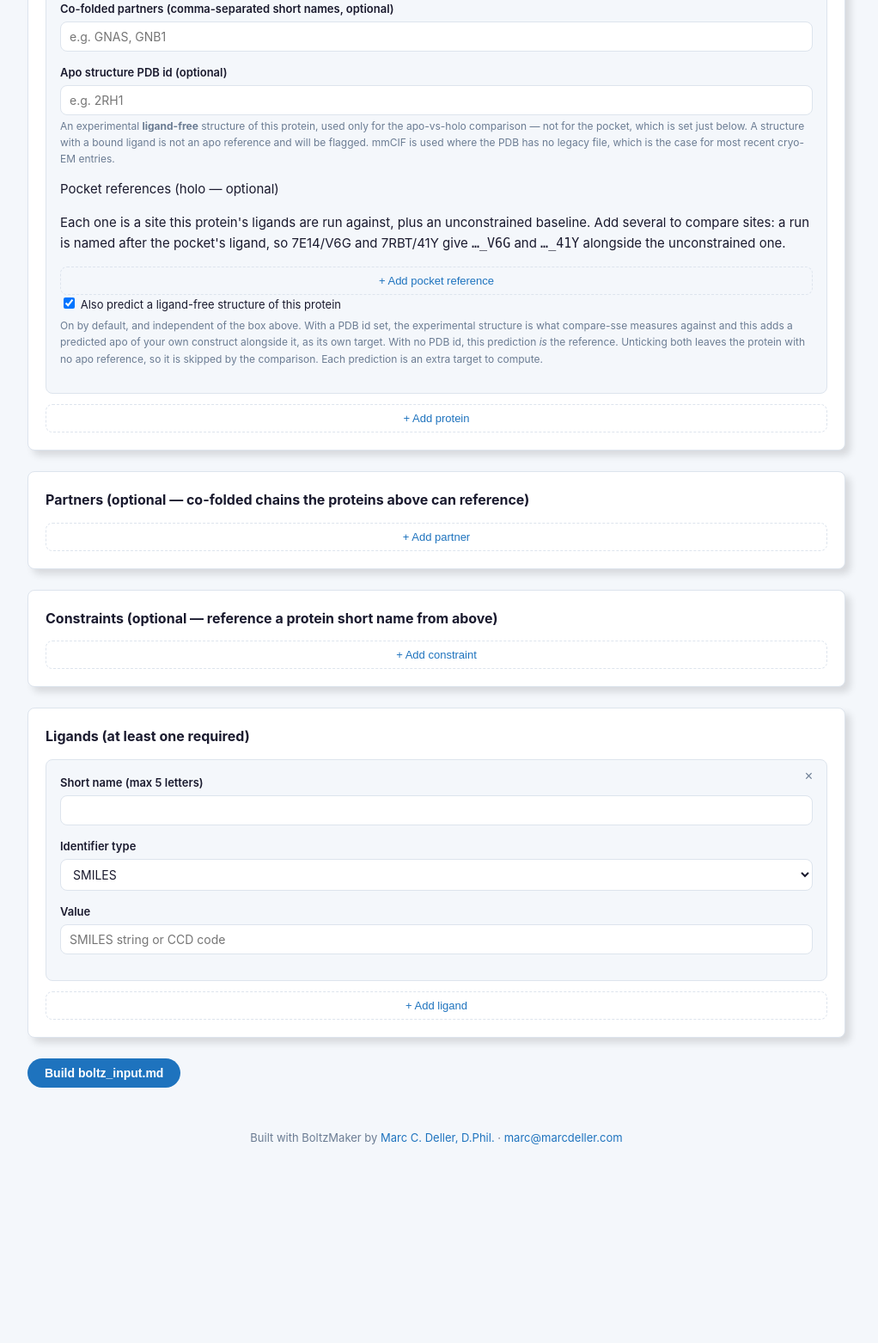
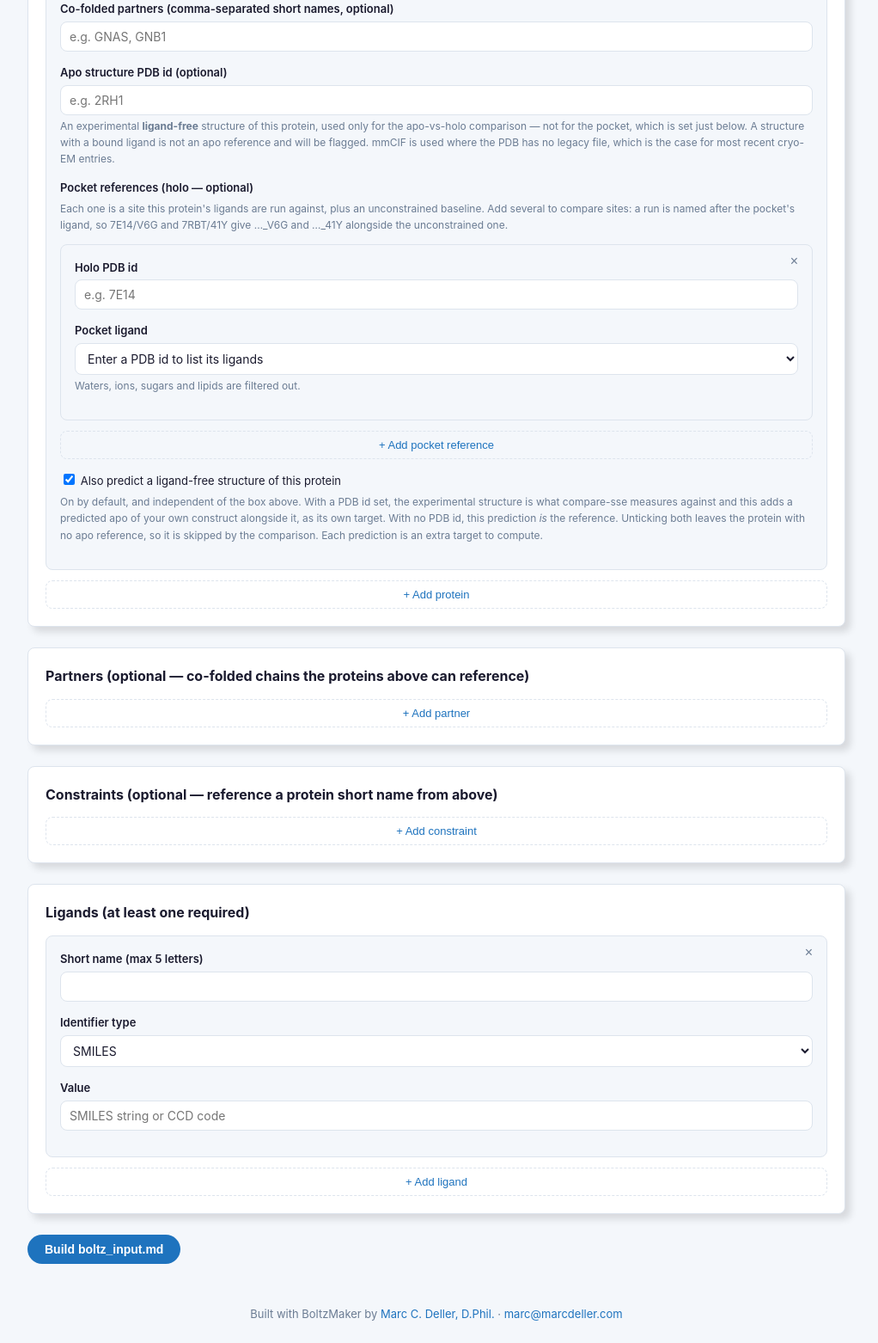
Before and after one commit to bellcheddar/BoltzMaker, a Flask app: page /new in a window 1280 px wide. Shown: the part 1053-2615 px from the top of the page at 86% size, without its empty margins (132-1154 px from the left). Before the commit the page ends 2384 px from the top, so only its background shows below. Run offline with Flask 3, Linux system fonts and the light colour scheme.

Commit message:
Style the pocket hint like every other, and show the first row on load
The hint sat in a bare .md-pocket-field wrapper rather than .md-field, so it
rendered in a different style from the field it sits beside. It now uses the same
wrapper as the apo hint above it, and the inline <code> spans are gone so the run
names read as ordinary prose.

Each protein also starts with one empty pocket row, so the fields are on screen
instead of behind a button someone has to know to press. Seeding does not tick
"Use same pocket" -- only an explicit click on Add does, since a row nobody asked
for is not a statement of intent.

Co-Authored-By: Claude Opus 5 <noreply@anthropic.com>
Claude-Session: https://claude.ai/code/session_013Berx5YBoFWtvXMTRmrJd9

```diff
--- a/web/static/js/wizard.js
+++ b/web/static/js/wizard.js
@@ -287,6 +287,30 @@ var BoltzWizard = (function () {
     if (dist) dist.hidden = false;
   }
 
+  function addPocketRow(host) {
+    var container = host ? host.querySelector(".md-pocket-rows") : null;
+    var tpl = document.getElementById("tpl-pocket");
+    if (!container || !tpl) return null;
+    container.appendChild(tpl.content.cloneNode(true));
+    var added = container.lastElementChild;
+    var remove = added.querySelector(".md-remove-row");
+    if (remove) remove.addEventListener("click", function () {
+      added.parentNode.removeChild(added); restamp();
+    });
+    restamp();
+    return added;
+  }
+
+  /* Every protein starts with one empty pocket row, so the fields are on screen
+     rather than behind a button someone has to know to press. */
+  function seedRows() {
+    var rows = proteinRows();
+    for (var i = 0; i < rows.length; i++) {
+      var container = rows[i].querySelector(".md-pocket-rows");
+      if (container && !container.querySelector(".md-pocket-row")) addPocketRow(rows[i]);
+    }
+  }
+
   function statusOf(row) { return row.querySelector(".md-pocket-status"); }
 
   function load(input) {
@@ -328,19 +352,10 @@ var BoltzWizard = (function () {
     var el = event.target;
     if (!el || !el.matches) return;
     if (el.matches(".add-pocket")) {
+      /* An explicit click is a statement of intent; seeding a first row is not, so
+         only this path ticks the box. */
       if (!toggle.checked) { toggle.checked = true; }
-      var host = el.closest(".md-repeat-block");
-      var container = host ? host.querySelector(".md-pocket-rows") : null;
-      var tpl = document.getElementById("tpl-pocket");
-      if (container && tpl) {
-        container.appendChild(tpl.content.cloneNode(true));
-        var added = container.lastElementChild;
-        var remove = added.querySelector(".md-remove-row");
-        if (remove) remove.addEventListener("click", function () {
-          added.parentNode.removeChild(added); restamp();
-        });
-        restamp(); setEnabled();
-      }
+      addPocketRow(el.closest(".md-repeat-block"));
     }
     if (el.id === "add-protein") setTimeout(function () { restamp(); setEnabled(); }, 0);
   });
@@ -362,10 +377,11 @@ var BoltzWizard = (function () {
      the toggle handler never runs either -- which is exactly how the button ended
      up dead for someone with a saved page. Re-sync on every event that can change
      either the rows or the checkbox. */
-  function sync() { restamp(); setEnabled(); }
+  function sync() { seedRows(); restamp(); setEnabled(); }
   document.addEventListener("DOMContentLoaded", sync);
   document.addEventListener("boltz:wizard-ready", sync);
   document.addEventListener("boltz:form-changed", sync);
   document.addEventListener("boltz:form-restored", sync);
   sync();
+  setTimeout(sync, 0);   /* after any restore that replaces rows */
 })();
--- a/web/templates/_wizard_fields.html
+++ b/web/templates/_wizard_fields.html
@@ -112,12 +112,12 @@
         combinations per ligand, plus an unconstrained baseline each. Applying a site to
         a protein it was not solved on is a projection through a sequence alignment, and
         a hypothesis rather than a reproduction.  #}
-    <div class="md-pocket-field">
+    <div class="md-field md-pocket-field">
       <label>Pocket references (holo &mdash; optional)</label>
       <p class="md-hint">Each one is a site this protein's ligands are run against, plus an
         unconstrained baseline. Add several to compare sites: a run is named after the
-        pocket's ligand, so 7E14/V6G and 7RBT/41Y give <code>&hellip;_V6G</code> and
-        <code>&hellip;_41Y</code> alongside the unconstrained one.</p>
+        pocket's ligand, so 7E14/V6G and 7RBT/41Y give &hellip;_V6G and &hellip;_41Y
+        alongside the unconstrained one.</p>
       <div class="md-pocket-rows"></div>
       <button type="button" class="md-add-row-btn add-pocket">+ Add pocket reference</button>
     </div>
```
